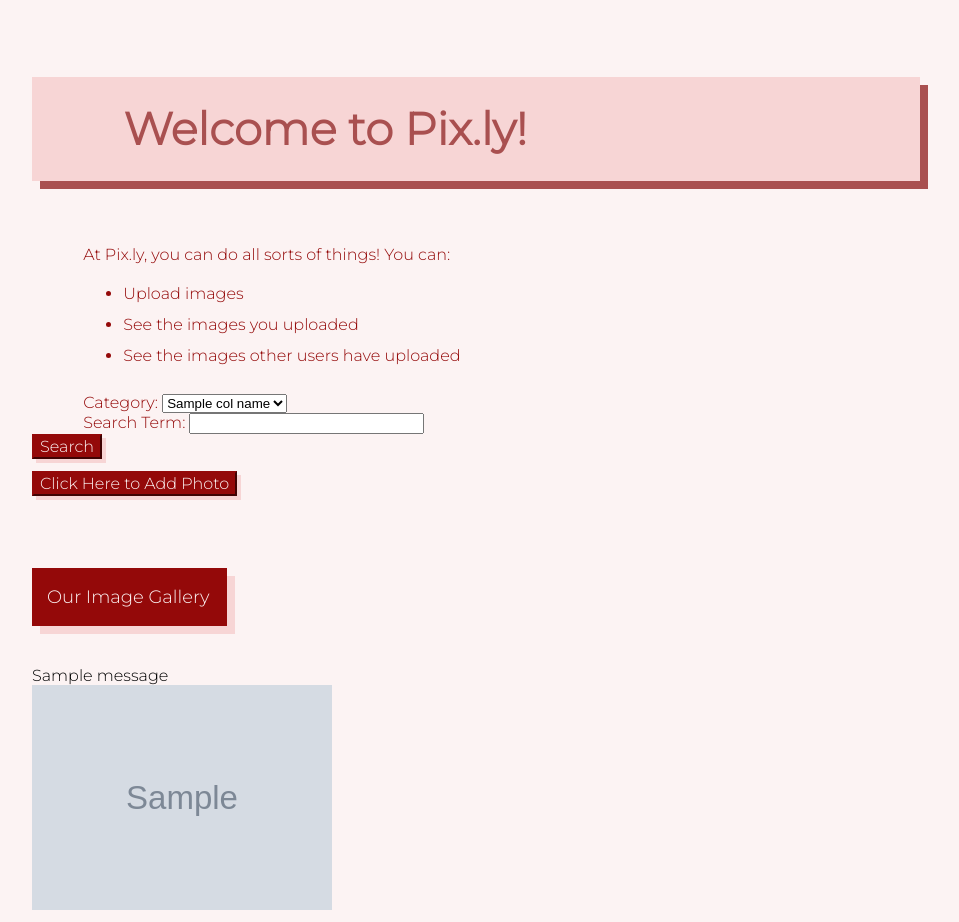
After one commit to carl-molina/cyoa-pixly-experiments, a Flask app: template templates/gallery.html in a window 1280 px wide. The commit adds this page. Shown: the whole page, without its empty margins (96-1055 px from the left). Run offline with Flask 3, Linux system fonts and the light colour scheme; the template is opened without the code that fills it: most values are stand-ins (such as "Sample title", 1, 10 or a date in 2020); grey boxes marked "Sample" are stand-in pictures; one stand-in notice (Sample message) is shown.

Commit message:
after day 3 changes

```diff
--- a/app.py
+++ b/app.py
@@ -1,30 +1,48 @@
 import os
 from dotenv import load_dotenv
-from s3_helpers import upload_to_s3, view_photos_from_s3
-import boto3
 
 # load environment variables from .env file
 load_dotenv()
+
+import boto3
+from flask_sqlalchemy import SQLAlchemy
+from sqlalchemy.exc import IntegrityError, MultipleResultsFound
+
+db = SQLAlchemy()
 
 AWS_ACCESS_KEY = os.environ['aws_access_key_id']
 AWS_SECRET_ACCESS_KEY = os.environ['aws_secret_access_key']
 BUCKET_NAME = os.environ['bucket_name']
 REGION_CODE = os.environ['region_code']
 
-from flask_debugtoolbar import DebugToolbarExtension
 from flask import Flask, request, render_template, flash, redirect
-from models import photos_metadata_colname_conversions, Photo, connect_db
 import exifread
 
+from models import (
+    Photo,
+    connect_db
+)
+
+from s3_helpers import (
+    photos_metadata_colname_conversions,
+    upload_to_s3,
+    view_photos_from_s3,
+    view_filtered_photos_from_s3,
+    col_names
+)
 
 app = Flask(__name__)
 app.config['SECRET_KEY'] = os.environ['secret_key']
+
 app.config['SQLALCHEMY_DATABASE_URI'] = os.environ['DATABASE_URL']
 app.config['SQLALCHEMY_ECHO'] = False
 app.config['DEBUG_TB_INTERCEPT_REDIRECTS'] = False
 
+connect_db(app)
+
+from flask_debugtoolbar import DebugToolbarExtension
 debug = DebugToolbarExtension(app)
-connect_db(app)
+
 
 # attempt at configuring S3 connection, "manage via python" from lecture
 s3 = boto3.client(
@@ -35,19 +53,117 @@ s3 = boto3.client(
 )
 
 
-@app.route('/', methods=['GET'])
+@app.route('/', methods=['GET', 'POST'])
 def homepage():
-    """Show homepage"""
+    """
+    Shows homepage.
 
-    photos_urls = view_photos_from_s3()
+    The GET route gets all photo_urls from the s3 bucket and displays them on
+    the homepage.
 
-    return render_template('base.html', photos_urls=photos_urls)
+    The POST route handles the submission of a search in the database for photos
+    matching a particular search term. Users can select a column in the database
+    to search by along with a search term. Populates the homepage only with
+    photo(s) matching the search term.
+    """
+
+    print('Top of homepage route')
+
+    photo_urls_alt_tags_filename = []
+
+    if request.method == 'GET':
+        try:
+            photo_urls_alt_tags_filename = view_photos_from_s3()
+        except IntegrityError:
+            flash("Already added to database")
+
+        print('This is zipped items in app: ', photo_urls_alt_tags_filename)
+        return render_template(
+            'gallery.html',
+            col_names=col_names,
+            photo_urls_alt_tags_filename=photo_urls_alt_tags_filename
+        )
+
+    search_category = request.form['search-category']
+    search_term = request.form['search-term']
+    # print('searchCategory: ', search_category)
+    # print('searchTerm: ', search_term)
+
+    photos_data = Photo.query.filter(
+        getattr(Photo, search_category).ilike(f"%{search_term}%")).all()
+
+    filenames = []
+
+    for photo in photos_data:
+        photo_filename = photo.filename
+        filenames.append(photo_filename)
+
+    photo_urls_alt_tags_filename = view_filtered_photos_from_s3(filenames)
+    flash(f'Showing results for {search_term}')
+
+    return render_template(
+        'gallery.html',
+        photo_urls_alt_tags_filename=photo_urls_alt_tags_filename,
+        col_names=col_names
+    )
+
+
+@app.route('/photos/<filename>', methods=['GET', 'POST'])
+def get_single_photo(filename):
+    """
+    Route function that gets single photo and shows all of its metadata
+    information.
+
+    Can make edits on photo (<-- figure this out later)
+    """
+    print('get_single_photo filename: ', filename)
+
+
+    if request.method == 'GET':
+
+        # FIXME: this is breaking
+        photo = Photo.query.filter_by(filename=f'{filename}').one_or_none()
+
+        photo_metadata = []
+        for col in col_names:
+            col_val = getattr(photo, col, "none provided")
+            photo_metadata.append((col, col_val))
+
+        base_aws_url = f'https://{BUCKET_NAME}.s3.{REGION_CODE}.amazonaws.com'
+        photo_url = f'{base_aws_url}/{photo.filename}'
+
+        return render_template(
+            'photo.html',
+            photo=photo,
+            photo_url=photo_url,
+            photo_metadata=photo_metadata
+        )
 
 
 @app.route('/upload', methods=['GET', 'POST'])
 def upload_photo():
+    """
+    Grabs the metadata from a photo upload and then uploads the photo to the
+    database.
+
+    The GET route shows the upload form and the POST route processes form
+    submission.
+
+    While processing submission, gets file and grabs the metadata via the
+    exifread library. Translates EXIF data names to corresponding
+    column names in database.
+
+    Also generates a key in metadata for the file's name.
+
+    Uses metadata extracted from the photo upload to create a photo instance
+    in the database. Then, resets cursor in photo file uploads the
+    photo to the database.
+    """
+
     if request.method == 'POST':
         file = request.files['photo']
+        alt_tag = request.form['alt-tag']
+        print("NEW ALT TAG!!!,", alt_tag)
         # after receiving valid photo file from form, we get a 'FileStorage'
         # object w/ methods and properties on it, most importantly, 'filename'.
         if file:
@@ -56,20 +172,28 @@ def upload_photo():
             metadata_tags = {}
             filename = file.filename
             metadata_tags["filename"] = filename
+            metadata_tags["alt_tag"] = alt_tag or filename
 
             for key, value in tags.items():
-                if key not in metadata_tags and key in photos_metadata_colname_conversions:
+                if (
+                    (key not in metadata_tags) and
+                    (key in photos_metadata_colname_conversions)
+                ):
                     conversion = photos_metadata_colname_conversions[key]
                     metadata_tags[conversion] = str(value)
 
-            new_photo_in_db = Photo.submit_photo(metadata_tags)
+            try:
+                new_photo_in_db = Photo.submit_photo(metadata_tags)
+            except IntegrityError:
+                flash("Could not add to database")
+                return redirect('/')
+
             print('new_photo_in_db: ', new_photo_in_db)
-
             # puts cursor back to the beginning of the file
             file.seek(0)
+            upload_to_s3(file, filename)
+            flash('File uploaded successfully!')
+            # ^ this closes file
+            return redirect('/')
 
-            upload_to_s3(file, filename)
-            # TODO: ^ this closes file
-            flash('File uploaded successfully!')
-            return redirect('/')
     return render_template('form.html')
--- /dev/null
+++ b/stylesheets/pixly.css
@@ -0,0 +1,80 @@
+@keyframes slideIn {
+  from {
+    opacity: 0;
+    transform: translateY(-50px);
+  }
+  to {
+    opacity: 1;
+    transform: translateY(0);
+  }
+}
+
+
+body {
+  background-color: #fcf3f3ff;
+  margin-left: 10vw;
+  margin-top: 6vw;
+  font-family: 'Montserrat', sans-serif;
+}
+
+.header-box {
+  background-color: #f7d5d5ff;
+  height: 13vh;
+  margin-right: 20vw;
+  /* border-radius: 30%; */
+  padding-left: 8%;
+  /* padding-top: 2%; */
+  display: flex;
+  align-items: center;
+  box-shadow: 8px 8px #a95050ff;
+  margin-bottom: 8vh;
+  animation: slideIn 1s ease;
+}
+
+h1 {
+  font-size: 24pt;
+  color: #a95050ff;
+  font-size: 45px;
+}
+
+.image-gallery-header {
+  background-color: #940909ff;
+  color: #fcf3f3ff;
+  /* padding: 1%; */
+  /* margin-right: 60vw; */
+  margin-bottom: 5vh;
+  margin-top: 8vh;
+  padding-left: 15px;
+  max-width: 180px;
+  display: flex;
+  align-items: center;
+  box-shadow: 8px 8px #f7d5d5ff;
+  font-size: 18px;
+  /* animation: slideIn 1s ease; */
+
+}
+
+button {
+  background-color: #940909ff;
+  color: #fcf3f3ff;
+  box-shadow: 4px 4px #f7d5d5ff;
+  font-family: 'Montserrat', sans-serif;
+  border-color: #940909ff;
+  font-size: 16px;
+}
+
+.img-display {
+  max-width: 300px;
+  max-height: 400px;
+}
+
+.site-overview, h2, label, input {
+  color: #940909ff;
+  padding-left: 4vw;
+  /* animation: slideIn 1s ease; */
+}
+
+li, form {
+  padding-top: 0.5vh;
+  padding-bottom: 1vh;
+}
--- a/templates/base.html
+++ b/templates/base.html
@@ -4,32 +4,29 @@
 <head>
   <meta charset="UTF-8">
   <meta name="viewport" content="width=device-width, initial-scale=1.0">
+  <link rel="stylesheet" href="/static/stylesheets/pixly.css" />
+  <link rel="preconnect" href="https://fonts.googleapis.com">
+  <link rel="preconnect" href="https://fonts.gstatic.com" crossorigin>
+  <link href="https://fonts.googleapis.com/css2?family=Montserrat:wght@300&display=swap" rel="stylesheet">
   <title>Pix.ly</title>
 </head>
 
 <body>
+  <div class="header-box">
     <h1>Welcome to Pix.ly!</h1>
+  </div>
+  <div class="site-overview">
     <p>At Pix.ly, you can do all sorts of things! You can:</p>
     <ul>
       <li>Upload images</li>
+      <li>See the images you uploaded</li>
+      <li>See the images other users have uploaded</li>
     </ul>
+  </div>
 
-  <!-- flash messages populated here -->
-  {% for category, message in get_flashed_messages(with_categories=True) %}
-  <div class="alert alert-{{ category }}">{{ message }}</div>
-  {% endfor %}
-
-  <!-- <img src="{{ photo_url }}"/> -->
-  <div class="image-upload-form">
   {% block content %}
   {% endblock %}
-  </div>
-  <div class="image-storage">
-    {% for photo_url in photos_urls %}
-    <img src="{{ photo_url }}" />
-    {% endfor %}
-  </div>
-  <!-- this will be the html for showing images eventually -->
+
 </body>
 
 </html>
--- /dev/null
+++ b/templates/gallery.html
@@ -0,0 +1,51 @@
+{% extends 'base.html' %}
+
+{% block content %}
+
+<!-- dynamically set select values idea: -->
+<div class="images-searchbar">
+  <form action="{{ url_for('homepage') }}" method="POST">
+    <div>
+      <label for="search-category">Category: </label>
+      <select id="search-category" name="search-category" required aria-label="form-label-type">
+        {% for col_name in col_names %}
+        <option value="{{ col_name }}">{{ col_name }}</option>
+        {% endfor %}
+      </select>
+
+      <div>
+        <label for="search-term">Search Term: </label>
+        <input id="search-term" name="search-term" required />
+      </div>
+      <button type="submit">Search</button>
+
+    </div>
+  </form>
+</div>
+
+<form action="/upload" method="GET">
+  <button type="submit">Click Here to Add Photo</button>
+</form>
+
+<div class="image-storage">
+  <div class="image-gallery-header">
+    <p>Our Image Gallery</p>
+  </div>
+
+  <!-- flash messages populated here -->
+  {% for category, message in get_flashed_messages(with_categories=True) %}
+  <div class="alert alert-{{ category }}">{{ message }}</div>
+  {% endfor %}
+
+
+  {% for (photo_url, alt_tag, filename) in photo_urls_alt_tags_filename %}
+  <div>
+    <a href="/photos/{{ filename }}">
+      <img src="{{ photo_url }}" alt="{{ alt_tag }}" class="img-display" />
+    </a>
+  </div>
+  {% endfor %}
+
+</div>
+
+{% endblock %}
```
Also changed, not shown: markdown/todolist.md (+24 -0 lines), markdown/tracker.md (+11 -0 lines), models.py (+29 -34 lines), pixly.sql (+4 -3 lines), s3_helpers.py (+131 -12 lines), templates/form.html (+23 -2 lines), templates/photo.html (added, +25 -0 lines). Lines whose indentation alone changed are shown as unchanged.
